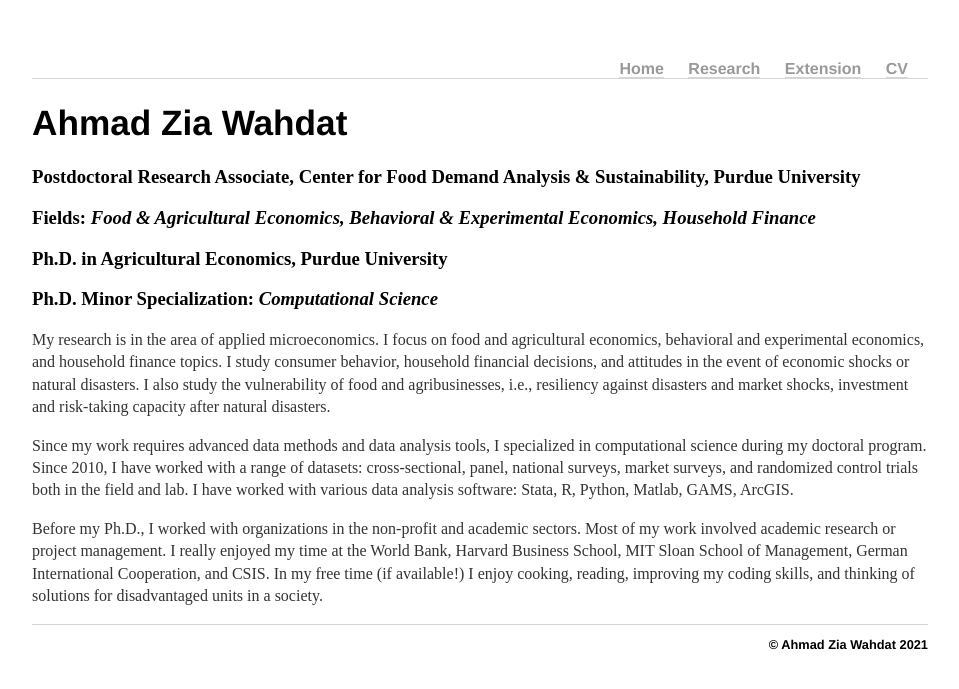
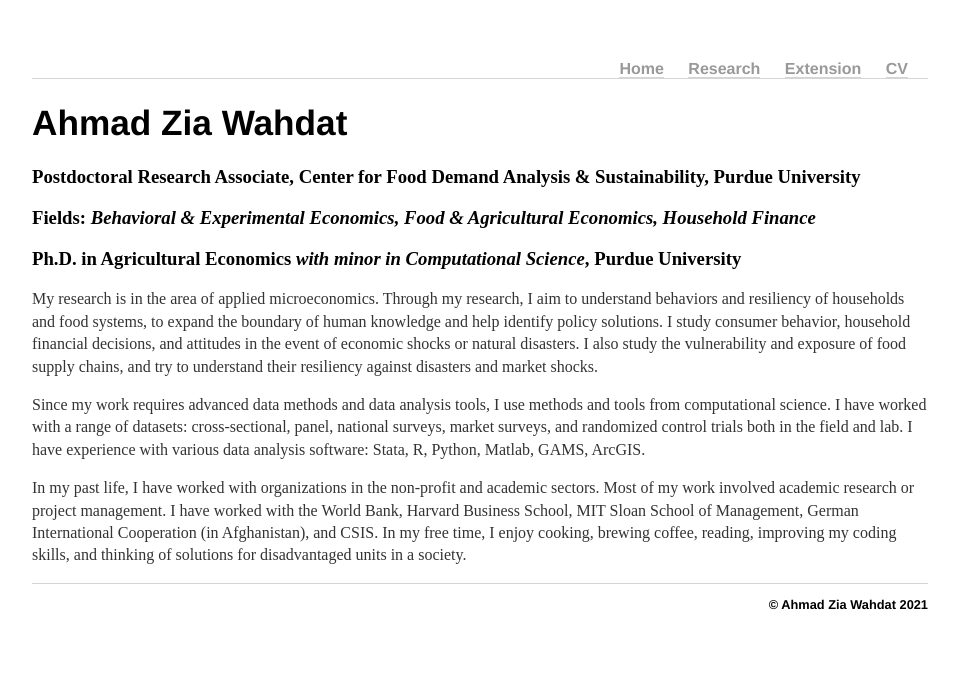
Before and after one commit to awahdat/webpage, a Jekyll site: the page built from index.html, in a window 1280 px wide. Shown: the top 689 px of the page, without its empty margins (160-1119 px from the left). Built offline with Jekyll 4.4.1, drawn with Linux system fonts in a browser that asks for light colours.

Commit message:
Update index.html

```diff
--- a/index.html
+++ b/index.html
@@ -6,21 +6,23 @@ title: Ahmad Zia Wahdat
 	<h1>Ahmad Zia Wahdat</h1>
 			<h3>Postdoctoral Research Associate, Center for Food Demand Analysis & Sustainability, Purdue University</h3>
 			<!-- <h3>Available for research/teaching jobs in 2020-2021 (awahdat AT purdue.edu)</h3> -->
-			<h3>Fields: <em>Food & Agricultural Economics, Behavioral & Experimental Economics, Household Finance</em></h3>
-			<h3>Ph.D. in Agricultural Economics, Purdue University</em></h3>
-			<h3>Ph.D. Minor Specialization: <em>Computational Science</em></h3>
+			<h3>Fields: <em>Behavioral & Experimental Economics, Food & Agricultural Economics, Household Finance</em></h3>
+			<h3>Ph.D. in Agricultural Economics <em>with minor in Computational Science</em>, Purdue University</em></h3>
 
-	<p>My research is in the area of applied microeconomics. I focus on food and agricultural economics, behavioral and experimental
-	economics, and household finance topics.
-        I study consumer behavior, household financial decisions, and attitudes in the event of economic shocks or natural disasters.
-        I also study the vulnerability of food and agribusinesses, i.e., resiliency against disasters and market shocks,
-	investment and risk-taking capacity after natural disasters.</p>
 
-        <p>Since my work requires advanced data methods and data analysis tools, I specialized in computational science during my doctoral program.
-        Since 2010, I have worked with a range of datasets: cross-sectional, panel, national surveys, market surveys, and randomized control trials both in the field and lab.
-        I have worked with various data analysis software: Stata, R, Python, Matlab, GAMS, ArcGIS.</p>
+	<p>My research is in the area of applied microeconomics. Through my research, I aim to understand behaviors and resiliency of
+		households and food systems, to expand the boundary of human knowledge and help identify policy solutions.
+		I study consumer behavior, household financial decisions, and attitudes in the event of economic shocks or natural disasters.
+		I also study the vulnerability and exposure of food supply chains, and try to understand their
+		resiliency against disasters and market shocks.</p>
 
-        <p>Before my Ph.D., I worked with organizations in the non-profit and academic sectors. Most of my work involved academic research
-	or project management. I really enjoyed my time at the World Bank, Harvard Business School, MIT Sloan School of Management, German International Cooperation, and CSIS.
-        In my free time (if available!) I enjoy cooking, reading, improving my coding skills, and thinking of solutions for disadvantaged units in a society. </p>
+        <p>Since my work requires advanced data methods and data analysis tools, I use methods and tools from computational science.
+		I have worked with a range of datasets: cross-sectional, panel, national surveys, market surveys, and randomized control
+		trials both in the field and lab. I have experience with various data analysis software: Stata, R, Python, Matlab, GAMS, ArcGIS.</p>
+
+        <p>In my past life, I have worked with organizations in the non-profit and academic sectors. Most of my work involved academic
+		research or project management. I have worked with the World Bank, Harvard Business School, MIT Sloan School of Management,
+		German International Cooperation (in Afghanistan), and CSIS. In my free time, I enjoy cooking, brewing coffee, reading,
+		improving my coding skills, and thinking of solutions for disadvantaged units in a society.</p>
+
 </div><!-- /.blurb -->
```
